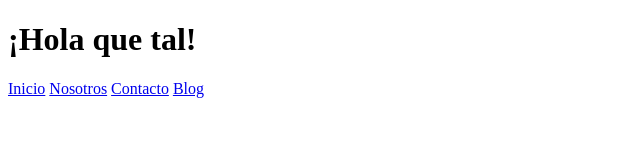
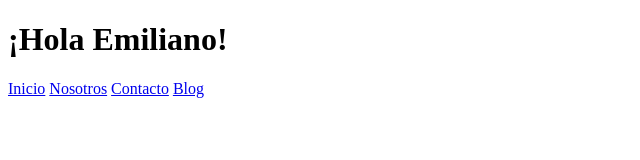
Before and after one commit to ebel3000/git, a plain HTML site: page index.html in a window 1280 px wide. Shown: the whole page, without its empty margins (0-640 px from the left). Drawn offline with Linux system fonts and the light colour scheme.

Commit message:
add main emiliano

```diff
--- a/index.html
+++ b/index.html
@@ -7,7 +7,7 @@
 </head>
 <body>
 
-<h1>¡Hola que tal!</h1>
+<h1>¡Hola Emiliano!</h1>
 
 <nav>
     <a href="#">Inicio</a>
```
